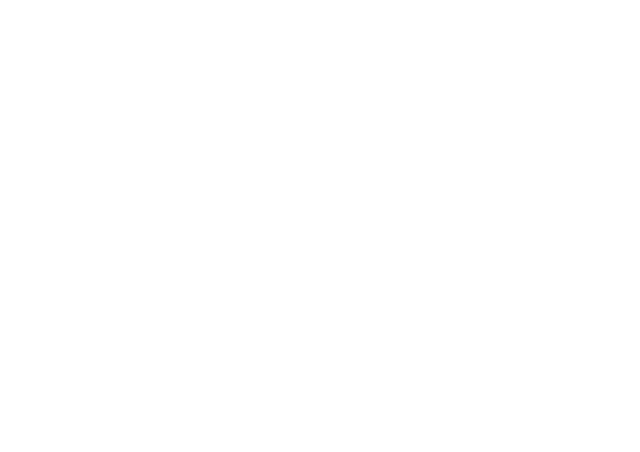
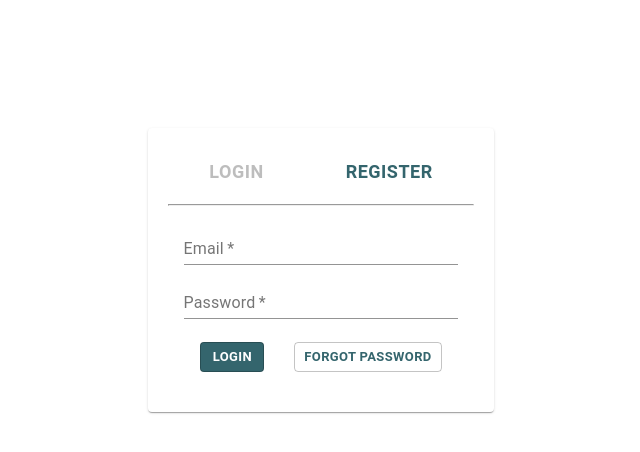
Before and after one commit to sanketdofe/blogpoint, a React (Create React App) app in the folder client/: page /login in a window 1280 px wide. Shown: the top 452 px of the page, without its empty margins (319-959 px from the left). Built offline with nearby package versions, Linux system fonts and the light colour scheme.

Commit message:
Created Login, Register page

```diff
--- a/client/src/App.js
+++ b/client/src/App.js
@@ -1,6 +1,7 @@
 import React from 'react';
 import { BrowserRouter, Route, Switch } from 'react-router-dom';
 import Home from './Home';
+import Login from './Login';
 import './App.css';
 
 function App() {
@@ -9,6 +10,7 @@
       <div>
         <Switch>
           <Route exact path="/" component={Home} />
+          <Route exact path="/login" component={Login} />
         </Switch>
       </div>
     </BrowserRouter>
--- a/client/src/Home.js
+++ b/client/src/Home.js
@@ -41,11 +41,12 @@
 
 export default function Home() {
   const classes = useStyles();
+  let loggedIn = false;
   let blogtypes = [1, 2, 3, 4, 5, 6];
   let shortblogs = [1, 2, 3, 4, 5, 6];
   return (
     <Fragment>
-      <HomeHeader/>
+      <HomeHeader loggedIn={loggedIn}/>
       <Toolbar component="nav" variant="dense" className={classes.blogtypetoolbar}>
         {
           blogtypes.map((type) => (
--- a/client/src/HomeHeader.js
+++ b/client/src/HomeHeader.js
@@ -5,7 +5,7 @@
 import IconButton from '@material-ui/core/IconButton';
 import SearchIcon from '@material-ui/icons/Search';
 import Typography from '@material-ui/core/Typography';
-
+import { useHistory } from 'react-router-dom';
 
 const useStyles = makeStyles((theme) => ({
     toolbar: {
@@ -23,8 +23,15 @@
     }
 }));
 
-function HomeHeader() {
+function HomeHeader(props) {
     const classes = useStyles();
+    const history = useHistory();
+
+    function handleClick(e){
+        if(!props.LoggedIn){
+            history.push('/login');
+        }
+    }
     return (
         <Fragment>
             <Toolbar className={classes.toolbar}>
@@ -39,7 +46,7 @@
                 <IconButton>
                     <SearchIcon />
                 </IconButton>
-                <Button className={classes.button} variant="outlined" size="small">Account</Button>
+                <Button className={classes.button} variant="outlined" onClick={handleClick} size="small">Account</Button>
             </Toolbar>
         </Fragment>
     );
--- /dev/null
+++ b/client/src/Login.js
@@ -0,0 +1,151 @@
+import React from "react";
+import { makeStyles } from '@material-ui/core/styles';
+import Card from '@material-ui/core/Card';
+import Button from '@material-ui/core/Button';
+import TextField from '@material-ui/core/TextField';
+import FormControl from '@material-ui/core/FormControl';
+import axios from 'axios';
+import { useHistory } from 'react-router-dom';
+
+let serveraddress = "http://localhost:5000";
+const useStyles = makeStyles((theme) => ({
+    root: {
+        display: 'flex',
+        justifyContent: 'center',
+        margin: '10% 0'
+    },
+    switchbutton: {
+        color: "#34656d",
+        fontWeight: 600,
+        fontSize: '18px',
+        margin: '0 30px'
+    },
+    formControl: {
+        width: '90%',
+    },
+    button: {
+        margin: '20px 15px',
+        color: "#34656d",
+        fontWeight: 600,
+    },
+    textfield: {
+        fontColor:"#34656d",
+        margin: "3px 0"
+    }
+  }));
+export default function Login() {
+    const [tabactive, setTabactive] = React.useState(true);
+    const [state, setState] = React.useState({
+        name: "",
+        email: "",
+        password: "",
+        reenteredpassword: ""
+    });
+    const classes = useStyles();
+    const history = useHistory();
+
+    function handleChange(event){
+        // console.log(event.target.value)
+        setState({ ...state, [event.target.name]: event.target.value});
+    };
+
+    function handleReset(){
+        setState({
+            name: "",
+            email: "",
+            password: "",
+            reenteredpassword: ""
+        });
+    };
+
+    function handleRegister(e){
+        e.preventDefault();
+        console.log(state);
+        for(var item in state){
+            if(state[item] === ''){
+                alert(item + " cannot be empty");
+                handleReset();
+                return;
+            }
+        }
+        if( state.password !== state.reenteredpassword){
+            alert("Both Passwords are not identical. Please try again.");
+            handleReset();
+            return;
+        }
+        axios
+        .post(serveraddress+"/api/adduser", state)
+        .then(() => {
+            console.log("success");
+            history.push('/');
+          })
+          .catch(err => {
+            console.error(err);
+          });
+    }
+
+    function handleLogin(e){
+        e.preventDefault();
+        // console.log(state);
+        if(state.email === '' || state.password === ''){
+            alert("Enter both Email and Password");
+            handleReset();
+            return;
+        }
+        let data = {
+            email: state.email,
+            password: state.password
+        }
+        axios
+        .post(serveraddress+"/api/authenticate", data)
+        .then(() => {
+            console.log("success");
+            history.push('/');
+          })
+          .catch(err => {
+            console.error(err);
+          });
+    }
+
+    const RegisterForm = (
+        <div>
+            <FormControl required component="fieldset" className={classes.formControl}>
+                <TextField className={classes.textfield} value={state.name} onChange={handleChange} required name="name" label="Name" />
+                <TextField className={classes.textfield} value={state.email} onChange={handleChange} required type="email" name="email" label="Email" />
+                <TextField className={classes.textfield} value={state.password} onChange={handleChange} required type="password" name="password" label="Password" />
+                <TextField className={classes.textfield} value={state.reenteredpassword} onChange={handleChange} required type="password" name="reenteredpassword" label="Reenter Password" />
+                <div>
+                    <Button size="small" variant='outlined' onClick={handleRegister} className={classes.button} style={{backgroundColor: '#34656d',color: "#FFFFFF"}}>Sign Up</Button>
+                    <Button size="small" variant='outlined' onClick={handleReset} className={classes.button} >Reset</Button>
+                </div>
+            </FormControl>
+        </div>
+
+    );
+
+    const LoginForm = (
+        <div>
+            <FormControl required component="fieldset" className={classes.formControl}>
+                <TextField className={classes.textfield} value={state.email} onChange={handleChange} required type="email" name="email" label="Email" />
+                <TextField className={classes.textfield} value={state.password} onChange={handleChange} required type="password" name="password" label="Password" />
+                <div>
+                    <Button size="small" variant='outlined' onClick={handleLogin} className={classes.button} style={{backgroundColor: '#34656d',color: "#FFFFFF"}}>Login</Button>
+                    <Button size="small" variant='outlined' className={classes.button} >Forgot Password</Button>
+                </div>
+            </FormControl>
+        </div>
+    );
+
+    return (
+        <div className={classes.root}>
+            <Card style={{padding: '20px'}}>
+                <div style={{textAlign: 'center'}}>
+                    <Button size="large" className={classes.switchbutton} onClick={() =>setTabactive(true)} disabled={tabactive}>Login</Button>
+                    <Button size="large" className={classes.switchbutton} onClick={() => setTabactive(false)} disabled={!tabactive}>Register</Button>
+                    <hr />
+                    {tabactive ? LoginForm : RegisterForm}
+                </div>
+            </Card>
+        </div>
+    );
+}
```
Also changed, not shown: 1 other file (tests, documents, lock files or other folders).
